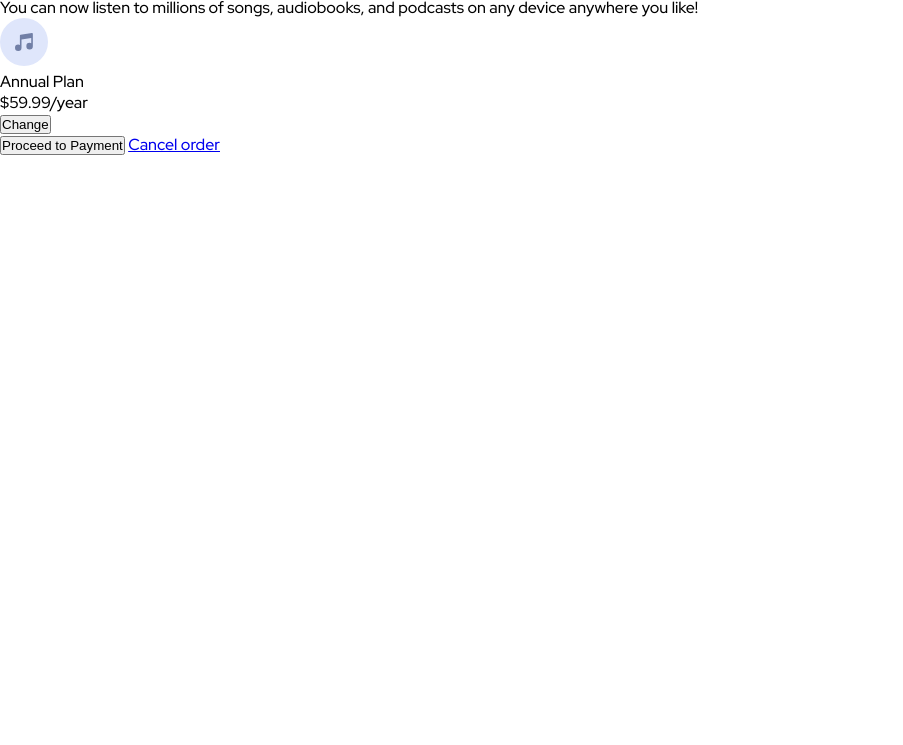
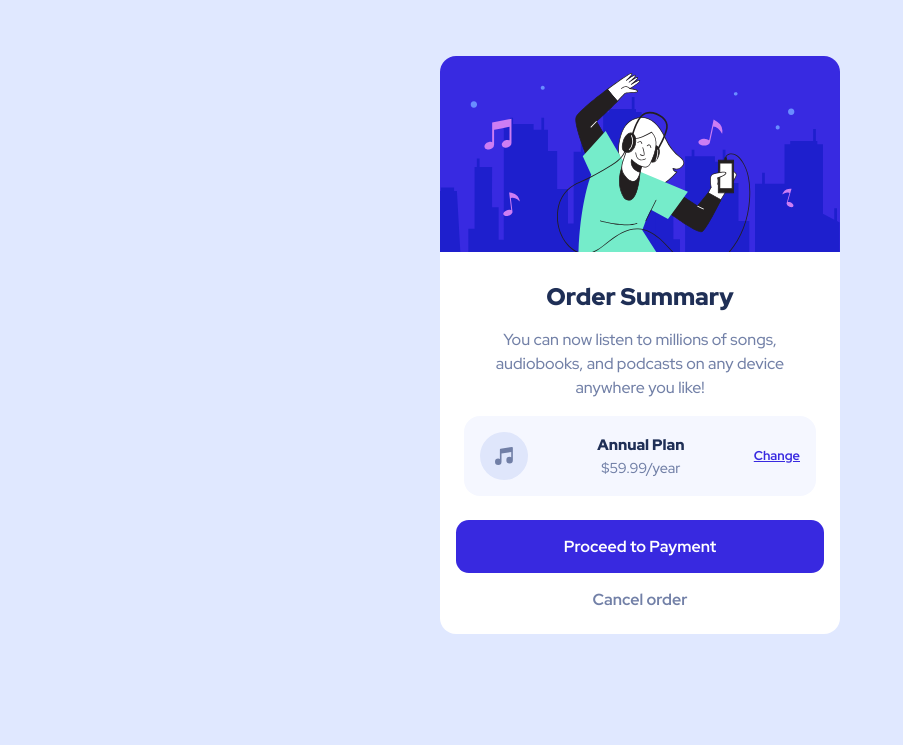
Before and after one commit to Carlos-Marte/order-summary-component-main, a plain HTML site: page index.html in a window 1280 px wide. Shown: the part 55-800 px from the top of the page, without its empty margins (0-903 px from the left). Drawn offline with Linux system fonts and the light colour scheme.

Commit message:
Add css styles

```diff
--- a/index.html
+++ b/index.html
@@ -21,7 +21,7 @@
     <section class="orderSummaryCard">
       <!-- Header -->
       <header class="orderSummaryCard__header">
-        <img src=".-/images/illustration-hero.svg" alt="Order summary hero image" class="orderSummaryCard__img" loading="lazy">
+        <img src="./images/illustration-hero.svg" alt="Order summary hero image" class="orderSummaryCard__img" loading="lazy">
       </header>
 
       <!-- Main -->
--- a/styles/styles.css
+++ b/styles/styles.css
@@ -13,8 +13,133 @@
   --very-pale-blue: hsl(225, 100%, 98%);
   --desaturated-blue: hsl(224, 23%, 55%);
   --dark-blue: hsl(223, 47%, 23%);
+  --white: hsl(0, 0%, 100%);
 }
 
 html {
   font-family: 'Red Hat Display', sans-serif;
+  font-weight: 500;
+  color: var(--dark-blue);
 }
+
+/* Main */
+.main {
+  display: grid;
+  place-items: center;
+  min-height: 100vh;
+  padding: 0 1em;
+  background: var(--pale-blue);
+}
+
+.orderSummaryCard {
+  max-width: 400px;
+  min-width: 320px;
+  background: var(--white);
+  border-radius: 1em;
+  overflow: hidden;
+  display: flex;
+  flex-direction: column;
+  text-align: center;
+}
+
+.orderSummaryCard__img {
+  width: 100%;
+  object-fit: cover;
+}
+
+.orderSummaryCard__main {
+  display: flex;
+  flex-direction: column;
+  align-items: center;
+  gap: 1em;
+  padding: 1.5em;
+}
+
+.orderSummaryCard__h1 {
+  font-weight: 900;
+}
+
+.orderSummaryCard__p {
+  color: var(--desaturated-blue);
+  line-height: 1.5;
+}
+
+.orderSummaryCard__footer {
+  display: flex;
+  flex-direction: column;
+  gap: 1em;
+  padding: 0 1em 1.5em;
+}
+
+.orderSummaryCard__button {
+  background: var(--bright-blue);
+  border: none;
+  outline: none;
+  padding: 1em;
+  border-radius: 0.8em;
+  color: var(--white);
+  font-family: inherit;
+  font-size: inherit;
+  font-weight: 700;
+  cursor: pointer;
+}
+
+.orderSummaryCard__button:hover {
+  opacity: 0.7;
+  box-shadow: 0 10px 15px 0 hsla(245, 75%, 52%, 0.193);
+}
+
+.orderSummaryCard__link {
+  font-weight: 700;
+  color: var(--desaturated-blue);
+  text-decoration: none;
+  transition: color 0.2s ease;
+}
+
+.orderSummaryCard__link:hover {
+  color: var(--dark-blue);
+}
+
+.PlanList {
+  width: 100%;
+  display: flex;
+  justify-content: space-between;
+  align-items: center;
+  padding: 1em;
+  background: var(--very-pale-blue);
+  border-radius: 1em;
+}
+
+.PlanList__planData {
+  display: flex;
+  flex-direction: column;
+  gap: 0.2em;
+}
+
+.PlanList__p {
+  font-size: 0.95em;
+  font-weight: 900;
+}
+
+.PlanList__span {
+  font-size: 0.9em;
+  color: var(--desaturated-blue);
+}
+
+.PlanList__button {
+  background: transparent;
+  border: none;
+  outline: none;
+  font-family: inherit;
+  font-size: 0.8em;
+  font-weight: 700;
+  color: var(--bright-blue);
+  text-decoration: underline;
+  cursor: pointer;
+  transition: opacity 0.2s ease;
+}
+
+.PlanList__button:hover {
+  opacity: 0.8;
+  text-decoration: none;
+}
```
